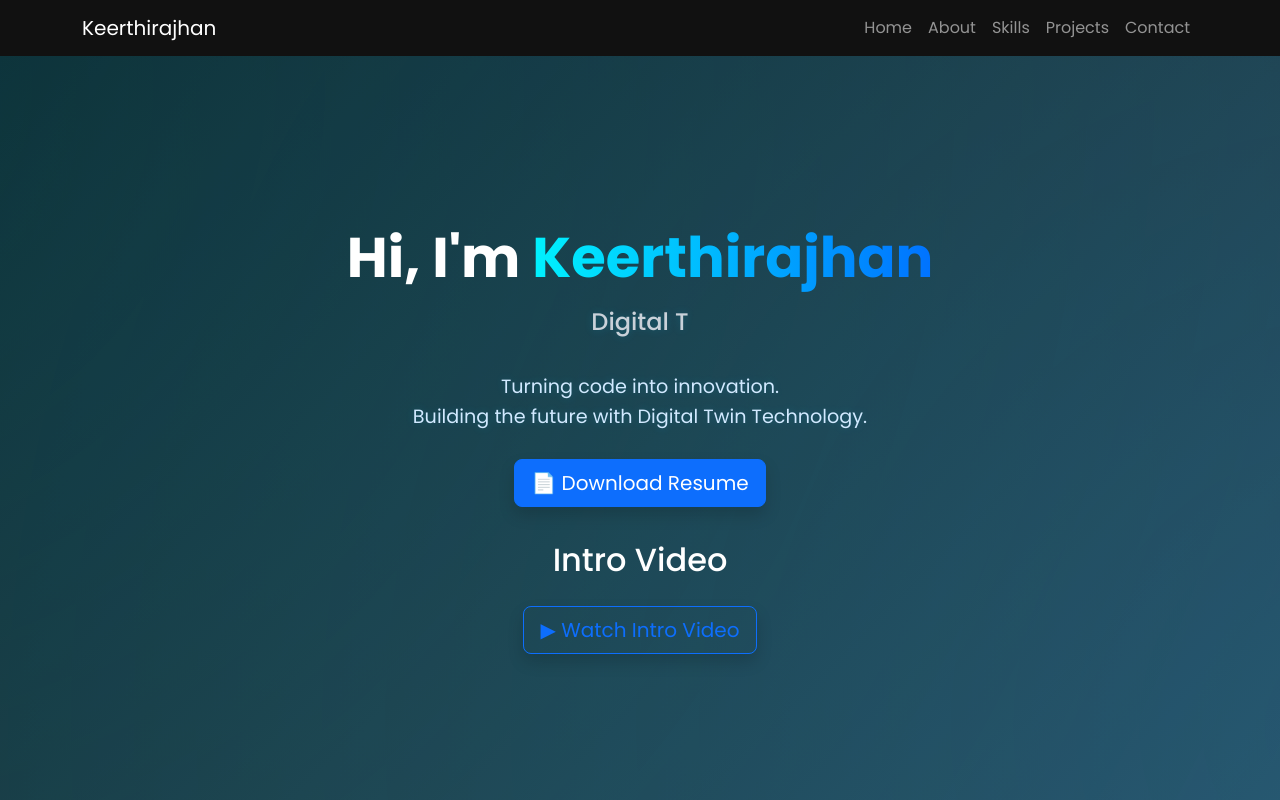
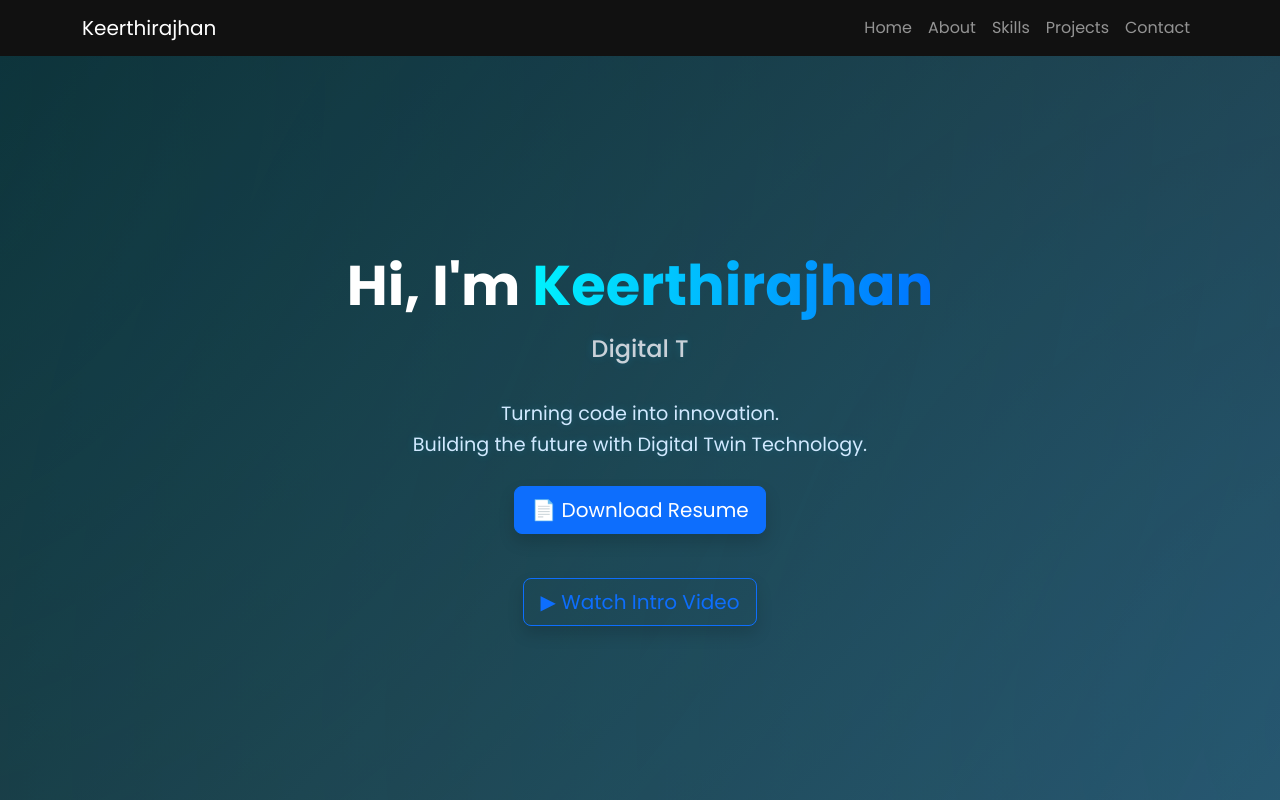
Before and after one commit to keerthirajhan/My_Portfolio_Keerthirajhan, a plain HTML site: page index.html in a window 1280 px wide. Shown: the top 800 px of the page. Drawn offline with nearby package versions, Linux system fonts and the light colour scheme.

Commit message:
Update16_removed(h2)tagForVideo

```diff
--- a/index.html
+++ b/index.html
@@ -102,7 +102,7 @@
   <div data-aos="fade-up" data-aos-delay="400">
     <a href="Keerthirajhan_Ravi_Resume.pdf" class="btn btn-primary btn-lg shadow" download>📄 Download Resume</a>
 <section id="intro-video" class="text-center p-4">
-  <h2 class="mb-3">Intro Video</h2>
+  <!-- <h2 class="mb-3">Intro Video</h2> -->
   <a href="https://youtu.be/bYpATX_aihw" target="_blank"
      class="btn btn-outline-primary btn-lg shadow">
     ▶ Watch Intro Video
```
